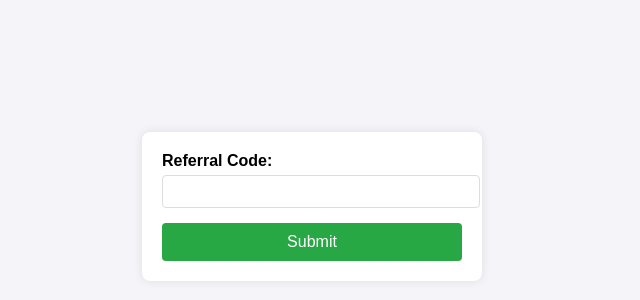
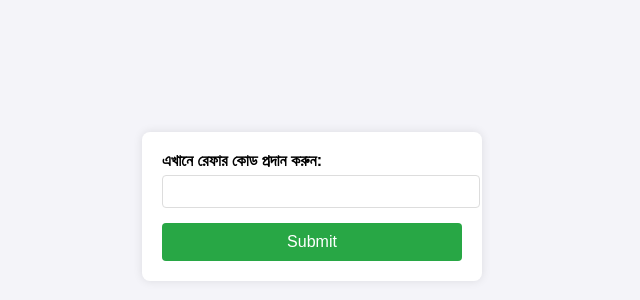
Before and after one commit to teambys/ref-two, a plain HTML site: page referral.html in a window 1280 px wide. Shown: the part 194-494 px from the top of the page, 328-968 px from the left. Drawn offline with Linux system fonts and the light colour scheme.

Commit message:
Update referral.html

```diff
--- a/referral.html
+++ b/referral.html
@@ -50,7 +50,7 @@
 </head>
 <body>
     <form id="referralForm">
-        <label for="referralCode">Referral Code:</label>
+        <label for="referralCode">এখানে রেফার কোড প্রদান করুন:</label>
         <input type="text" id="referralCode" required><br>
 
         <button type="submit">Submit</button>
```
